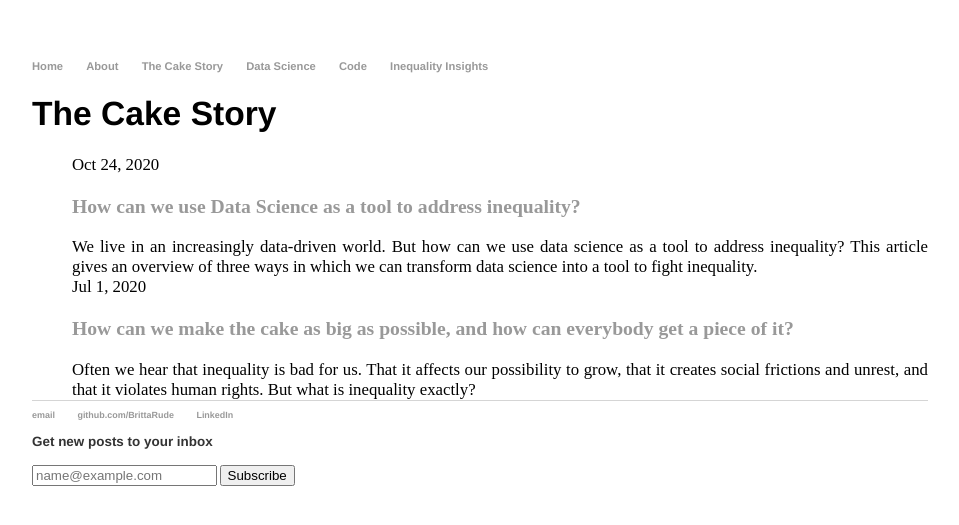
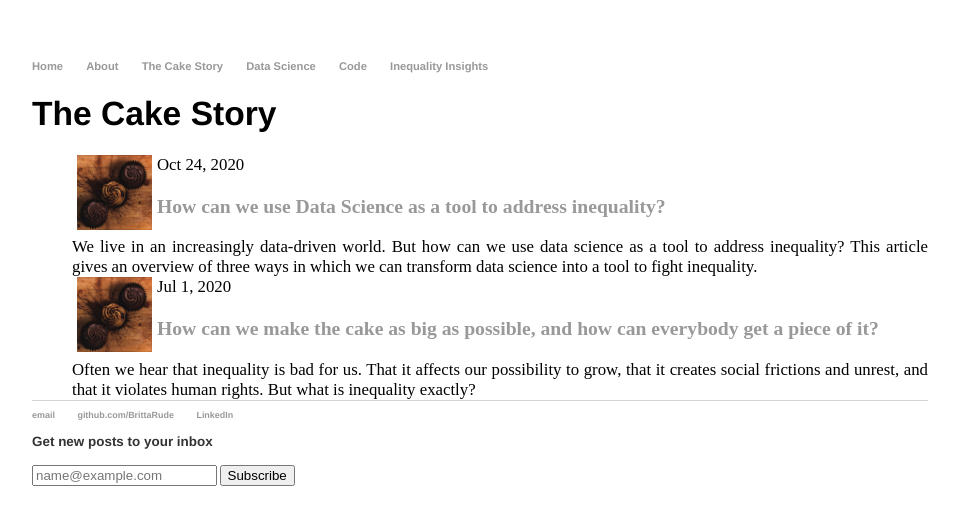
Before and after one commit to BrittaRude/BrittaRude.github.io, a Jekyll site: the page built from thecakestory/index.html, in a window 1280 px wide. Shown: the top 525 px of the page, without its empty margins (160-1119 px from the left). Built offline with Jekyll 4.4.1, drawn with Linux system fonts in a browser that asks for light colours.

Commit message:
Update index.html

```diff
--- a/thecakestory/index.html
+++ b/thecakestory/index.html
@@ -6,6 +6,7 @@ title: The Cake Story
 	<ul class="posts">
 
 	  {% for post in site.categories.inputs_cakestory %}
+		<img src="{{post.image}}" alt="" class="blog-roll-image" hspace="5">
 		<li>{%- assign date_format = site.minima.date_format | default: "%b %-d, %Y" -%}
 		<span class="post-meta">{{ post.date | date: date_format }} </span></li>
 		<li><h3><a href="{{ post.url }}" title="{{ post.title }}">{{ post.title }}</a></h3></li>
```
